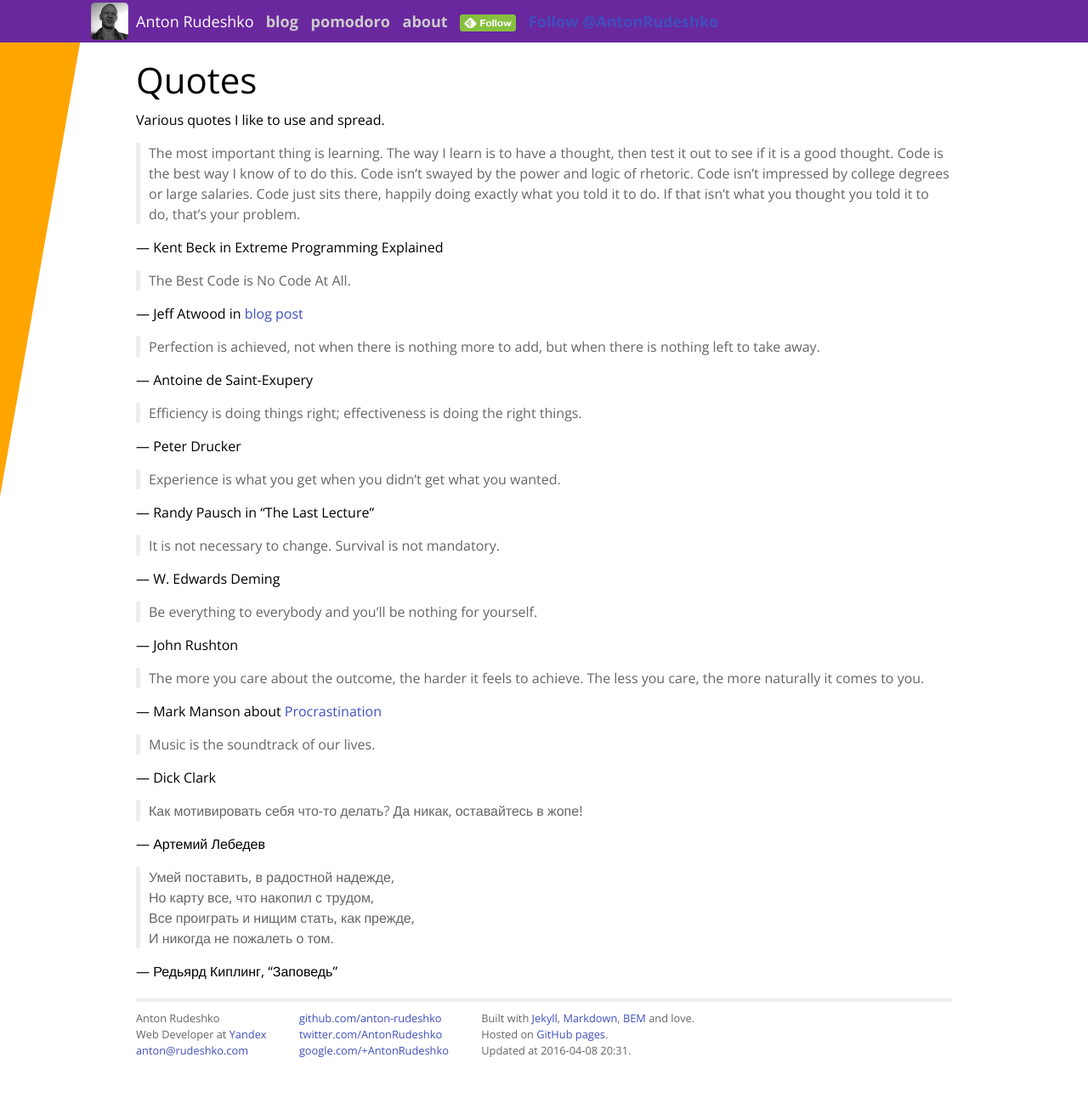
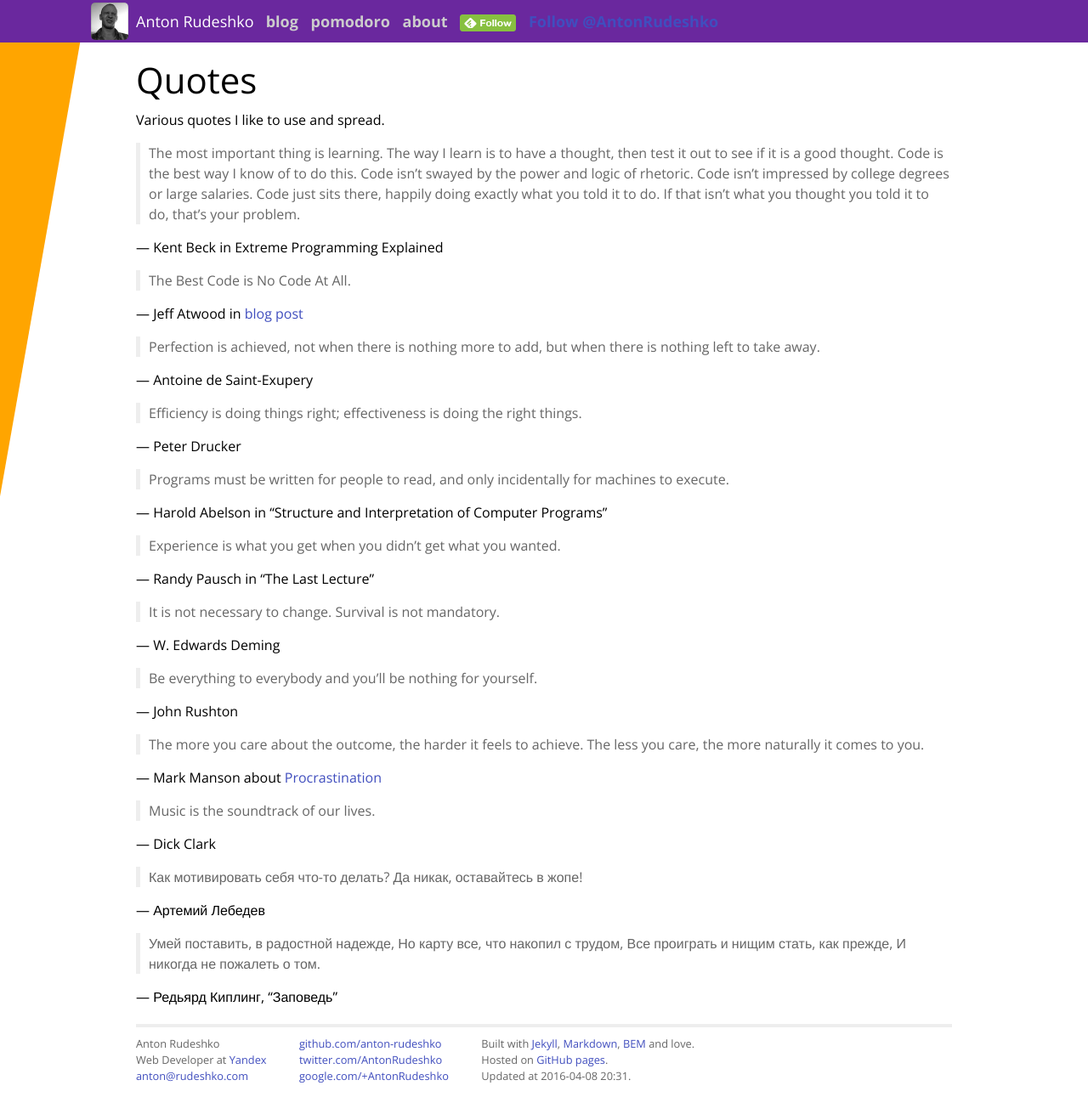
Before and after one commit to anton-rudeshko/anton-rudeshko.github.io, a Jekyll site: the page built from quotes/index.md, in a window 1280 px wide. Shown: the whole page at 85% size. Built offline with Jekyll 4.4.1, drawn with Linux system fonts in a browser that asks for light colours; comment, search, counter and statistics services are not loaded; before the commit the page ends 1261 px from its top, so only the background shows below that.

Commit message:
quotes: by Harold Abelson

```diff
--- a/quotes/index.md
+++ b/quotes/index.md
@@ -25,6 +25,10 @@ If that isn't what you thought you told it to do, that's your problem.
 > Efficiency is doing things right; effectiveness is doing the right things.
 
 — Peter Drucker
+
+> Programs must be written for people to read, and only incidentally for machines to execute.
+
+— Harold Abelson in "Structure and Interpretation of Computer Programs"
 
 > Experience is what you get when you didn't get what you wanted.
 
```
